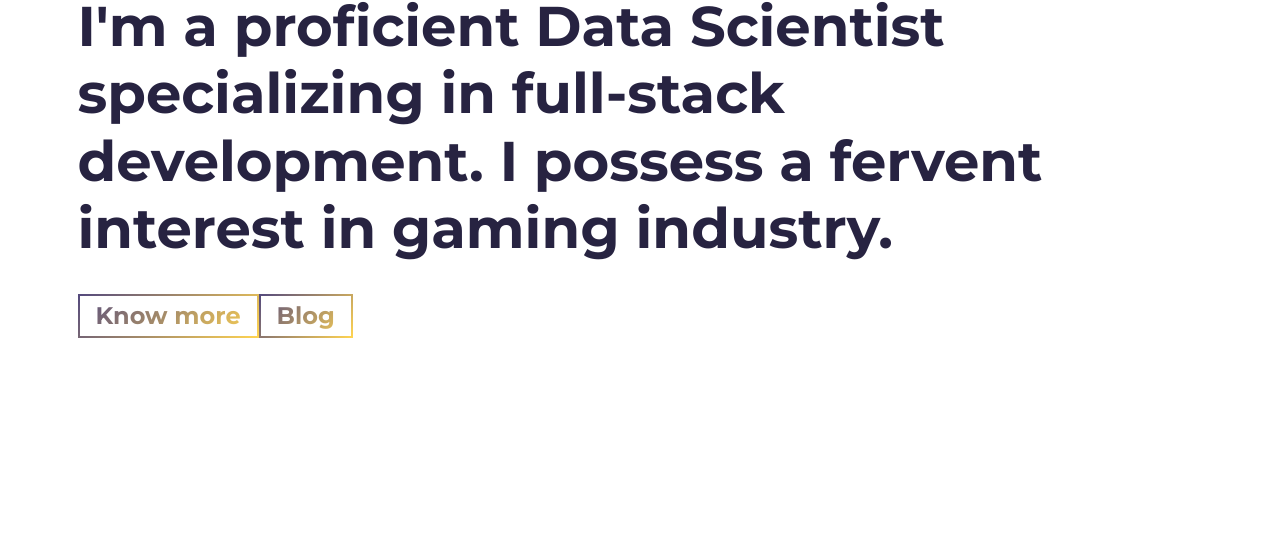
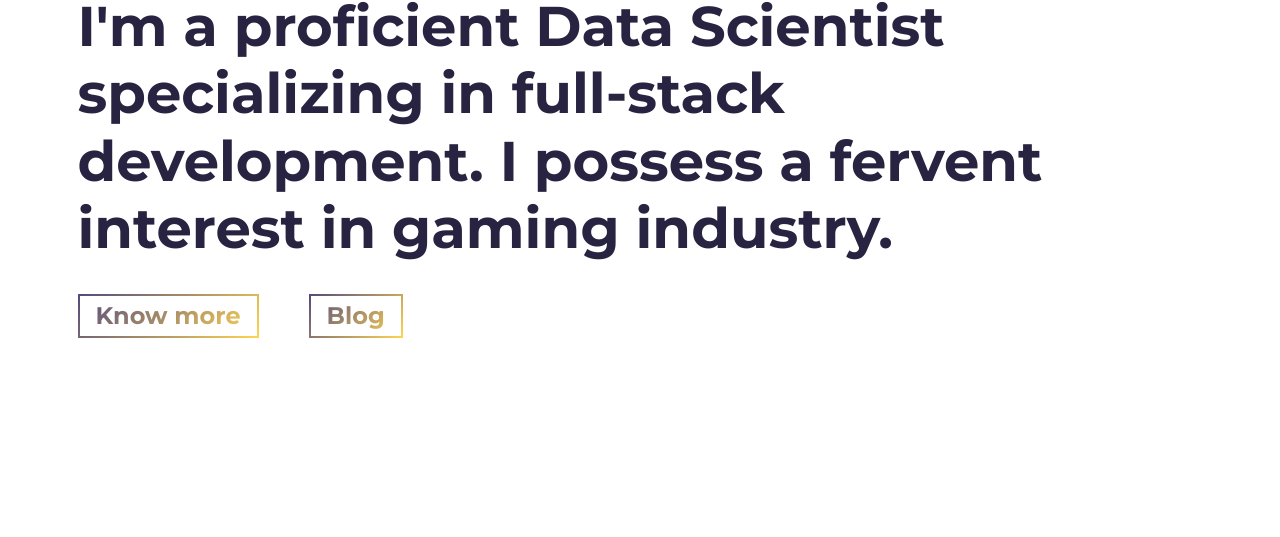
Before and after one commit to HoMaYoO-N/MyPersonalWebsite, a website built with Parcel: page src/index.html in a window 1280 px wide. Shown: the part 263-800 px from the top of the page. Built offline with nearby package versions, Linux system fonts and the light colour scheme.

Commit message:
Update _hero.scss

```diff
--- a/src/sass/sections/_hero.scss
+++ b/src/sass/sections/_hero.scss
@@ -65,4 +65,9 @@
       }
     }
   }
+  /* Add margin between the buttons */
+  .hero-cta .cta-btn {
+    margin-right: 50px; /* You can adjust the value to increase or decrease the space */
+  }
+
 }
```
